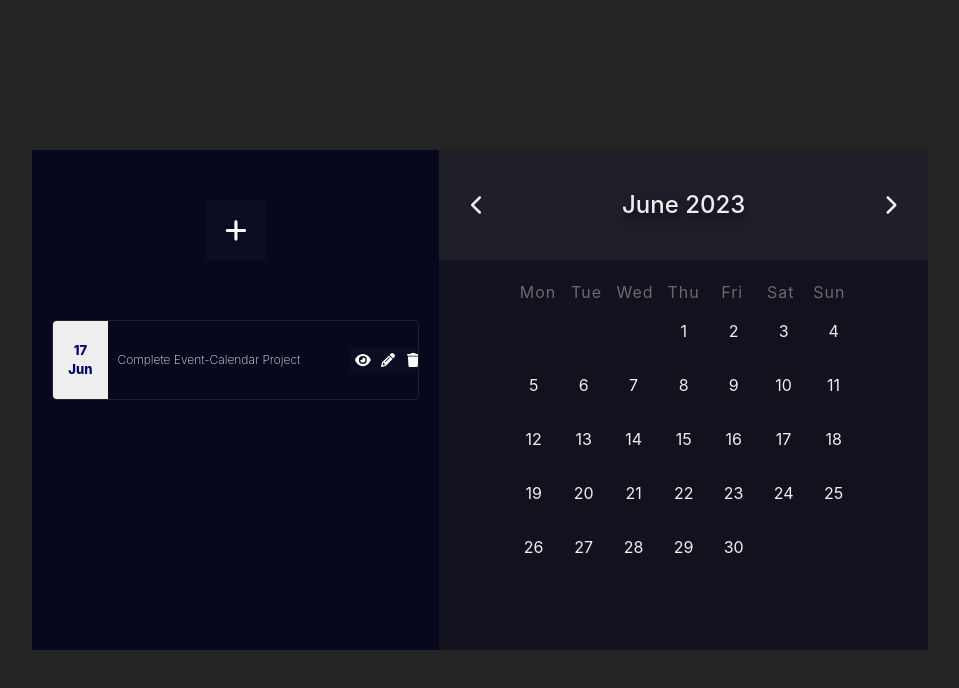
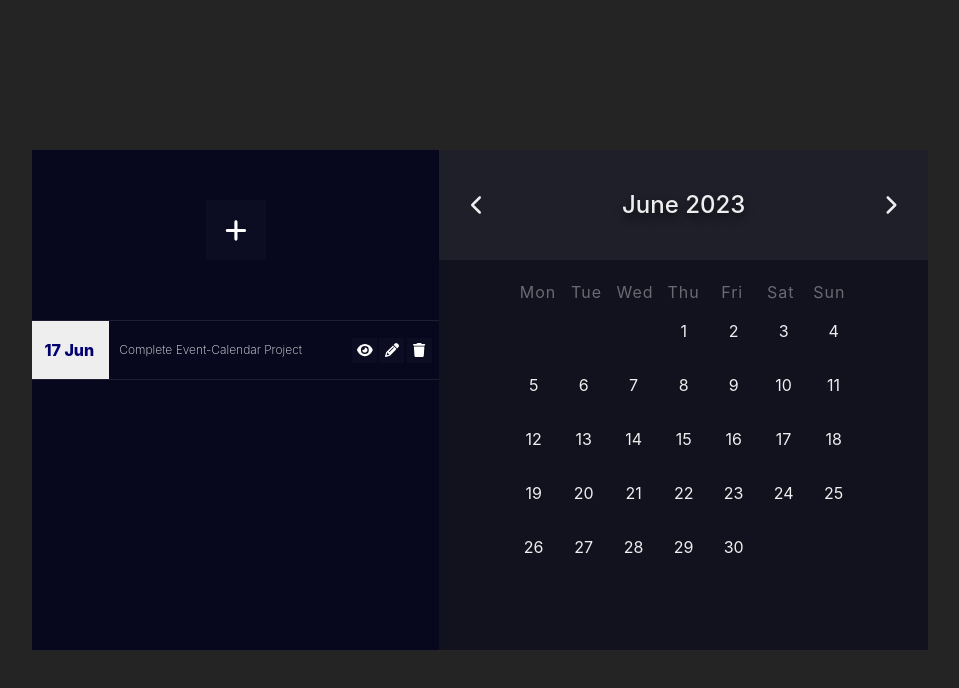
Before and after one commit to juanmaurente/event-calendar, a React (Vite) app: page / in a window 1280 px wide. Shown: the top 688 px of the page, without its empty margins (160-1119 px from the left). Built offline with nearby package versions, Linux system fonts and the light colour scheme.

Commit message:
Modified style of EventCard component

```diff
--- a/src/components/Calendar/Calendar.tsx
+++ b/src/components/Calendar/Calendar.tsx
@@ -4,7 +4,7 @@ import Cell from '../Cell/Cell';
 import Title from '../Title/Title';
 import MonthNames from '../../utils/MonthNames';
 import DayNames from '../../utils/DayNames';
-import { Event } from '../Form/types';
+import { Event } from '../../utils/types';
 
 interface Props {
 	handleAddEvent: (newEvent: Event) => void;
--- a/src/components/EventCard/EventCard.scss
+++ b/src/components/EventCard/EventCard.scss
@@ -1,10 +1,9 @@
 .card-container {
 	margin-top: 10px;
-	width: 90%;
-	min-height: 80px;
-	display: flex;
-	flex-direction: row;
-	justify-content: space-between;
+	min-height: 60px;
+	display: grid;
+	grid-template-columns: 80px auto 130px;
+	justify-content: center;
 	align-items: center;
 	border: 1px solid #eeeeee1a;
 	border-radius: 5px;
@@ -25,7 +24,7 @@
 	flex-wrap: wrap;
 	justify-content: center;
 	align-items: center;
-	font-size: 13px;
+	font-size: 16px;
 	font-weight: 800;
 	padding: 0 15px;
 	color: #000070;
--- a/src/components/EventCard/EventCard.tsx
+++ b/src/components/EventCard/EventCard.tsx
@@ -1,4 +1,4 @@
-import { Event } from '../Form/types';
+import { Event } from '../../utils/types';
 import './EventCard.scss';
 import { FontAwesomeIcon } from '@fortawesome/react-fontawesome';
 import { faTrash, faEye, faPencil } from '@fortawesome/free-solid-svg-icons';
--- a/src/components/EventsList/EventsList.tsx
+++ b/src/components/EventsList/EventsList.tsx
@@ -1,5 +1,5 @@
 import './EventsList.scss';
-import { Event } from '../Form/types';
+import { Event } from '../../utils/types';
 import { v4 as uuidv4 } from 'uuid';
 import { FontAwesomeIcon } from '@fortawesome/react-fontawesome';
 import { faPlus } from '@fortawesome/free-solid-svg-icons';
--- a/src/components/Form/Form.tsx
+++ b/src/components/Form/Form.tsx
@@ -1,6 +1,6 @@
 import { FieldValues, useForm } from 'react-hook-form';
 import './Form.scss';
-import { Event } from './types';
+import { Event } from '../../utils/types';
 
 interface Props {
 	handleAddEvent: (newEvent: Event) => void;
--- a/src/components/Main/Main.tsx
+++ b/src/components/Main/Main.tsx
@@ -1,7 +1,7 @@
 import { useState, useEffect } from 'react';
 import './Main.scss';
 import Calendar from '../Calendar/Calendar';
-import { Event } from '../Form/types';
+import { Event } from '../../utils/types';
 import EventsList from '../EventsList/EventsList';
 import Modal from '../Modal/Modal';
 
--- a/src/components/Modal/Modal.tsx
+++ b/src/components/Modal/Modal.tsx
@@ -4,7 +4,7 @@ import Form from '../Form/Form';
 import { FontAwesomeIcon } from '@fortawesome/react-fontawesome';
 import { faClose } from '@fortawesome/free-solid-svg-icons';
 import { IconProp } from '@fortawesome/fontawesome-svg-core';
-import { Event } from '../Form/types';
+import { Event } from '../../utils/types';
 
 interface Props {
 	onClose: () => void;
```
Also changed, not shown: src/utils/types.ts (renamed from src/components/Form/types.ts).
